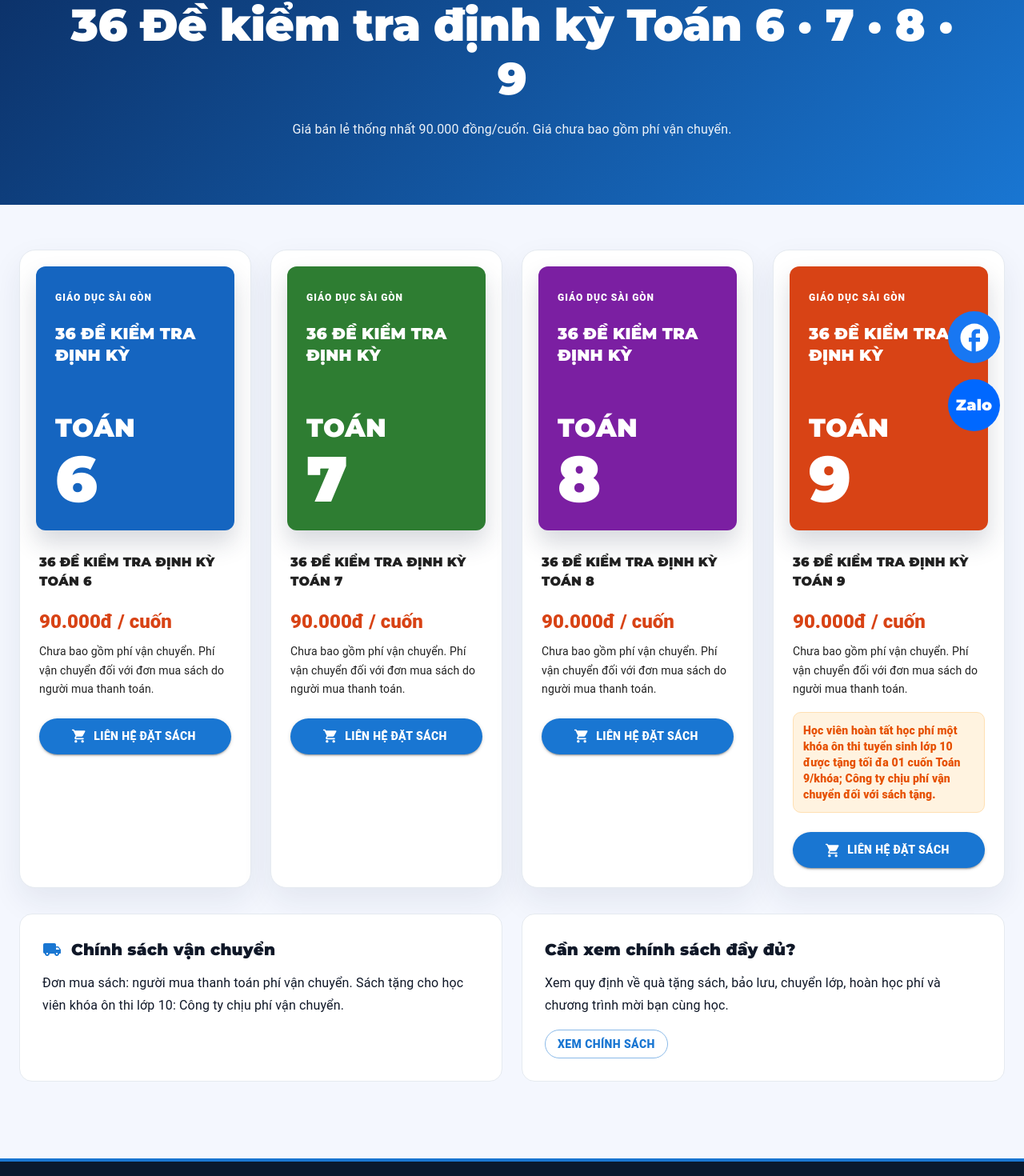
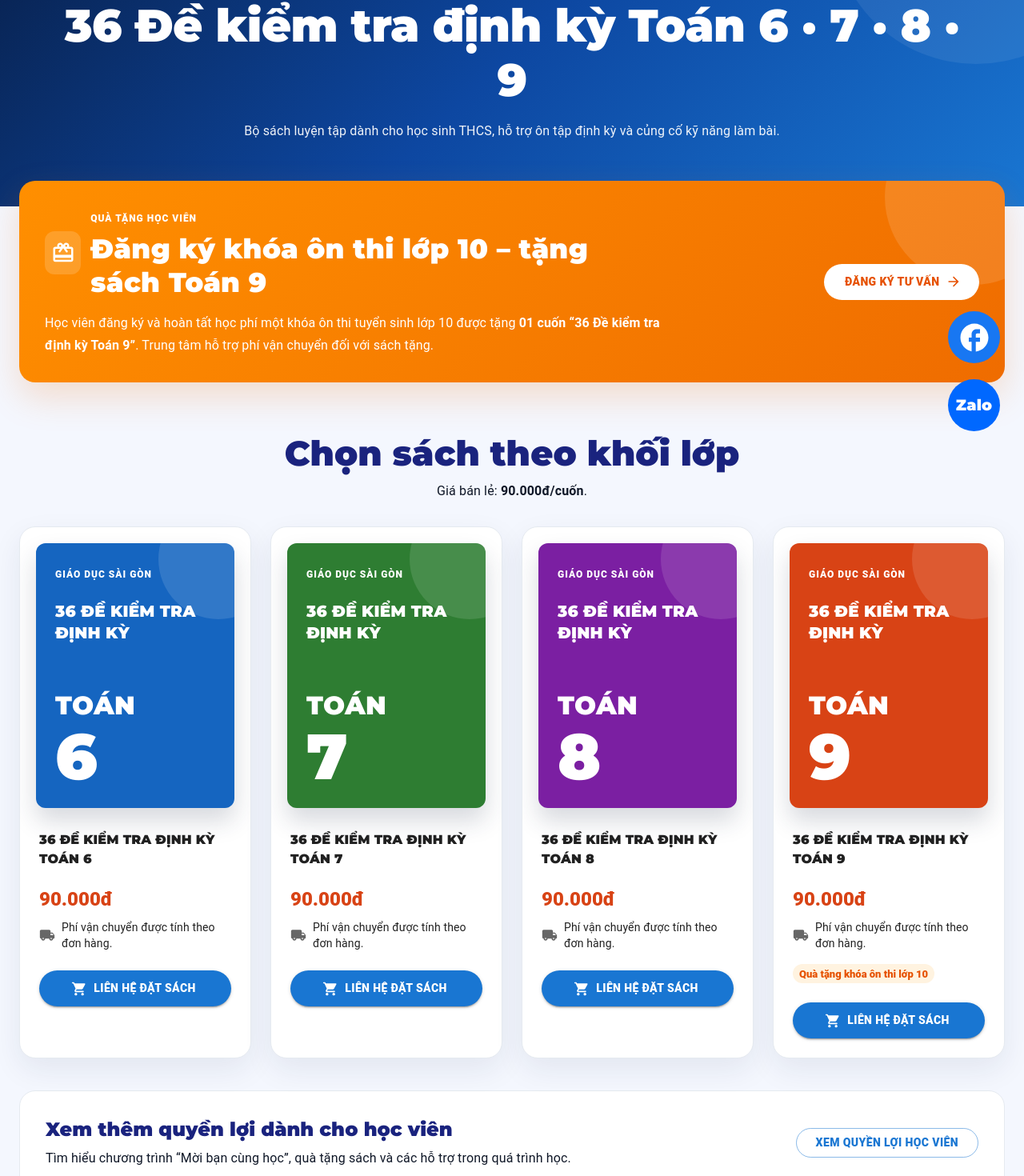
Before and after one commit to khanhu2805/luyen-thi-gdsg, a Next.js app: page /sach in a window 1280 px wide. Shown: the part 211-1681 px from the top of the page at 80% size. Built offline with nearby package versions, Linux system fonts and the light colour scheme.

Commit message:
Redesign books page and highlight course gift

```diff
--- a/app/sach/page.tsx
+++ b/app/sach/page.tsx
@@ -11,6 +11,8 @@ import {
   Stack,
   Typography,
 } from '@mui/material';
+import ArrowForwardRoundedIcon from '@mui/icons-material/ArrowForwardRounded';
+import CardGiftcardRoundedIcon from '@mui/icons-material/CardGiftcardRounded';
 import LocalShippingRoundedIcon from '@mui/icons-material/LocalShippingRounded';
 import MenuBookRoundedIcon from '@mui/icons-material/MenuBookRounded';
 import ShoppingCartRoundedIcon from '@mui/icons-material/ShoppingCartRounded';
@@ -34,32 +36,143 @@ export default function SachPage() {
           py: { xs: 8, md: 10 },
           color: 'white',
           textAlign: 'center',
-          background: 'linear-gradient(135deg, #0b2d62, #1976d2)',
+          position: 'relative',
+          overflow: 'hidden',
+          background: 'linear-gradient(135deg, #081f49 0%, #0d47a1 50%, #1976d2 100%)',
         }}
       >
-        <Container maxWidth="lg">
+        <Box
+          sx={{
+            position: 'absolute',
+            width: 360,
+            height: 360,
+            borderRadius: '50%',
+            right: -120,
+            top: -150,
+            bgcolor: 'rgba(255,255,255,.07)',
+          }}
+        />
+        <Container maxWidth="lg" sx={{ position: 'relative', zIndex: 1 }}>
           <Chip
             icon={<MenuBookRoundedIcon />}
             label="SÁCH LUYỆN TẬP"
-            sx={{ mb: 2, bgcolor: 'rgba(255,255,255,.14)', color: 'white', fontWeight: 900 }}
+            sx={{
+              mb: 2,
+              bgcolor: 'rgba(255,255,255,.14)',
+              color: 'white',
+              border: '1px solid rgba(255,255,255,.18)',
+              fontWeight: 900,
+            }}
           />
           <Typography
             variant="h2"
             sx={{
               fontFamily: fontHeader,
               fontWeight: 900,
-              fontSize: { xs: '2.15rem', md: '3.5rem' },
+              fontSize: { xs: '2.15rem', md: '3.55rem' },
             }}
           >
             36 Đề kiểm tra định kỳ Toán 6 · 7 · 8 · 9
           </Typography>
-          <Typography sx={{ mt: 2, maxWidth: 760, mx: 'auto', opacity: 0.92, lineHeight: 1.7 }}>
-            Giá bán lẻ thống nhất 90.000 đồng/cuốn. Giá chưa bao gồm phí vận chuyển.
+          <Typography sx={{ mt: 2, maxWidth: 760, mx: 'auto', opacity: 0.93, lineHeight: 1.75 }}>
+            Bộ sách luyện tập dành cho học sinh THCS, hỗ trợ ôn tập định kỳ và củng cố kỹ năng làm bài.
           </Typography>
         </Container>
       </Box>
 
-      <Container maxWidth="xl" sx={{ mt: { xs: 5, md: 7 } }}>
+      <Container maxWidth="xl" sx={{ mt: { xs: -3, md: -4 }, position: 'relative', zIndex: 2 }}>
+        <Box
+          sx={{
+            p: { xs: 3, md: 4 },
+            borderRadius: 5,
+            color: 'white',
+            overflow: 'hidden',
+            position: 'relative',
+            background: 'linear-gradient(135deg, #ff8f00, #ef6c00)',
+            boxShadow: '0 18px 45px rgba(239,108,0,.2)',
+          }}
+        >
+          <Box
+            sx={{
+              position: 'absolute',
+              width: 220,
+              height: 220,
+              borderRadius: '50%',
+              right: -70,
+              top: -90,
+              bgcolor: 'rgba(255,255,255,.12)',
+            }}
+          />
+          <Grid container spacing={3} sx={{ alignItems: 'center', position: 'relative' }}>
+            <Grid size={{ xs: 12, md: 8 }}>
+              <Stack direction="row" spacing={1.5} sx={{ alignItems: 'center' }}>
+                <Box
+                  sx={{
+                    width: 54,
+                    height: 54,
+                    borderRadius: 3,
+                    display: 'grid',
+                    placeItems: 'center',
+                    bgcolor: 'rgba(255,255,255,.16)',
+                  }}
+                >
+                  <CardGiftcardRoundedIcon sx={{ fontSize: 30 }} />
+                </Box>
+                <Box>
+                  <Typography variant="overline" sx={{ fontWeight: 900 }}>
+                    QUÀ TẶNG HỌC VIÊN
+                  </Typography>
+                  <Typography variant="h4" sx={{ fontFamily: fontHeader, fontWeight: 900 }}>
+                    Đăng ký khóa ôn thi lớp 10 – tặng sách Toán 9
+                  </Typography>
+                </Box>
+              </Stack>
+              <Typography sx={{ mt: 2, lineHeight: 1.75, maxWidth: 850 }}>
+                Học viên đăng ký và hoàn tất học phí một khóa ôn thi tuyển sinh lớp 10
+                được tặng <b>01 cuốn “36 Đề kiểm tra định kỳ Toán 9”</b>.
+                Trung tâm hỗ trợ phí vận chuyển đối với sách tặng.
+              </Typography>
+            </Grid>
+            <Grid size={{ xs: 12, md: 4 }} sx={{ textAlign: { xs: 'left', md: 'right' } }}>
+              <Button
+                component={Link}
+                href="/#form-dang-ky"
+                variant="contained"
+                endIcon={<ArrowForwardRoundedIcon />}
+                sx={{
+                  borderRadius: 999,
+                  px: 3.2,
+                  py: 1.3,
+                  bgcolor: 'white',
+                  color: '#e65100',
+                  fontWeight: 900,
+                  boxShadow: 'none',
+                  '&:hover': { bgcolor: '#fff8e1', boxShadow: 'none' },
+                }}
+              >
+                Đăng ký tư vấn
+              </Button>
+            </Grid>
+          </Grid>
+        </Box>
+
+        <Box sx={{ textAlign: 'center', mt: { xs: 7, md: 8 }, mb: 4 }}>
+          <Typography
+            variant="h3"
+            sx={{
+              fontFamily: fontHeader,
+              fontWeight: 900,
+              color: '#1a237e',
+              fontSize: { xs: '1.9rem', md: '2.7rem' },
+            }}
+          >
+            Chọn sách theo khối lớp
+          </Typography>
+          <Typography color="text.secondary" sx={{ mt: 1.2 }}>
+            Giá bán lẻ: <b>90.000đ/cuốn</b>.
+          </Typography>
+        </Box>
+
         <Grid container spacing={3}>
           {books.map((book) => (
             <Grid key={book.grade} size={{ xs: 12, sm: 6, lg: 3 }}>
@@ -68,8 +181,13 @@ export default function SachPage() {
                   height: '100%',
                   borderRadius: 5,
                   border: '1px solid #e5eaf0',
-                  boxShadow: '0 16px 38px rgba(31,42,74,.08)',
+                  boxShadow: '0 14px 36px rgba(31,42,74,.08)',
                   overflow: 'hidden',
+                  transition: 'transform .25s ease, box-shadow .25s ease',
+                  '&:hover': {
+                    transform: 'translateY(-6px)',
+                    boxShadow: '0 22px 48px rgba(31,42,74,.13)',
+                  },
                 }}
               >
                 <Box
@@ -84,9 +202,22 @@ export default function SachPage() {
                     flexDirection: 'column',
                     justifyContent: 'space-between',
                     boxShadow: '0 16px 30px rgba(31,42,74,.18)',
+                    position: 'relative',
+                    overflow: 'hidden',
                   }}
                 >
-                  <Box>
+                  <Box
+                    sx={{
+                      position: 'absolute',
+                      width: 150,
+                      height: 150,
+                      borderRadius: '50%',
+                      right: -55,
+                      top: -55,
+                      bgcolor: 'rgba(255,255,255,.12)',
+                    }}
+                  />
+                  <Box sx={{ position: 'relative' }}>
                     <Typography variant="overline" sx={{ fontWeight: 900, letterSpacing: 1 }}>
                       GIÁO DỤC SÀI GÒN
                     </Typography>
@@ -94,7 +225,7 @@ export default function SachPage() {
                       36 ĐỀ KIỂM TRA ĐỊNH KỲ
                     </Typography>
                   </Box>
-                  <Box>
+                  <Box sx={{ position: 'relative' }}>
                     <Typography sx={{ fontFamily: fontHeader, fontWeight: 900, fontSize: '2rem' }}>
                       TOÁN
                     </Typography>
@@ -109,26 +240,26 @@ export default function SachPage() {
                     {book.title}
                   </Typography>
                   <Typography variant="h5" sx={{ mt: 2, color: '#d84315', fontWeight: 900 }}>
-                    90.000đ / cuốn
+                    90.000đ
                   </Typography>
-                  <Typography color="text.secondary" variant="body2" sx={{ mt: 1.2, lineHeight: 1.7 }}>
-                    Chưa bao gồm phí vận chuyển. Phí vận chuyển đối với đơn mua sách do người mua thanh toán.
+                  <Stack direction="row" spacing={1} sx={{ alignItems: 'center', mt: 1.2 }}>
+                    <LocalShippingRoundedIcon sx={{ color: 'text.secondary', fontSize: 20 }} />
+                    <Typography color="text.secondary" variant="body2">
+                      Phí vận chuyển được tính theo đơn hàng.
                     </Typography>
+                  </Stack>
 
                   {book.grade === '9' && (
-                    <Box
+                    <Chip
+                      label="Quà tặng khóa ôn thi lớp 10"
+                      size="small"
                       sx={{
                         mt: 2,
-                        p: 1.5,
-                        borderRadius: 2.5,
                         bgcolor: '#fff3e0',
-                        border: '1px solid #ffe0b2',
+                        color: '#e65100',
+                        fontWeight: 900,
                       }}
-                    >
-                      <Typography variant="body2" sx={{ fontWeight: 800, color: '#e65100' }}>
-                        Học viên hoàn tất học phí một khóa ôn thi tuyển sinh lớp 10 được tặng tối đa 01 cuốn Toán 9/khóa; Công ty chịu phí vận chuyển đối với sách tặng.
-                      </Typography>
-                    </Box>
+                    />
                   )}
 
                   <Button
@@ -149,34 +280,36 @@ export default function SachPage() {
           ))}
         </Grid>
 
-        <Grid container spacing={3} sx={{ mt: 4 }}>
-          <Grid size={{ xs: 12, md: 6 }}>
-            <Box sx={{ height: '100%', p: 3.5, borderRadius: 4, bgcolor: 'white', border: '1px solid #e5eaf0' }}>
-              <Stack direction="row" spacing={1.5} sx={{ alignItems: 'center' }}>
-                <LocalShippingRoundedIcon color="primary" />
-                <Typography variant="h6" sx={{ fontFamily: fontHeader, fontWeight: 900 }}>
-                  Chính sách vận chuyển
+        <Box
+          sx={{
+            mt: 5,
+            p: { xs: 3, md: 4 },
+            borderRadius: 5,
+            bgcolor: 'white',
+            border: '1px solid #e5eaf0',
+            display: { md: 'flex' },
+            alignItems: 'center',
+            justifyContent: 'space-between',
+            gap: 3,
+          }}
+        >
+          <Box>
+            <Typography variant="h5" sx={{ fontFamily: fontHeader, fontWeight: 900, color: '#1a237e' }}>
+              Xem thêm quyền lợi dành cho học viên
             </Typography>
-              </Stack>
-              <Typography color="text.secondary" sx={{ mt: 1.5, lineHeight: 1.75 }}>
-                Đơn mua sách: người mua thanh toán phí vận chuyển. Sách tặng cho học viên khóa ôn thi lớp 10: Công ty chịu phí vận chuyển.
+            <Typography color="text.secondary" sx={{ mt: 0.7, lineHeight: 1.7 }}>
+              Tìm hiểu chương trình “Mời bạn cùng học”, quà tặng sách và các hỗ trợ trong quá trình học.
             </Typography>
           </Box>
-          </Grid>
-          <Grid size={{ xs: 12, md: 6 }}>
-            <Box sx={{ height: '100%', p: 3.5, borderRadius: 4, bgcolor: 'white', border: '1px solid #e5eaf0' }}>
-              <Typography variant="h6" sx={{ fontFamily: fontHeader, fontWeight: 900 }}>
-                Cần xem chính sách đầy đủ?
-              </Typography>
-              <Typography color="text.secondary" sx={{ mt: 1.5, lineHeight: 1.75 }}>
-                Xem quy định về quà tặng sách, bảo lưu, chuyển lớp, hoàn học phí và chương trình mời bạn cùng học.
-              </Typography>
-              <Button component={Link} href="/chinh-sach" variant="outlined" sx={{ mt: 2, borderRadius: 999, fontWeight: 900 }}>
-                Xem chính sách
+          <Button
+            component={Link}
+            href="/chinh-sach"
+            variant="outlined"
+            sx={{ mt: { xs: 2, md: 0 }, borderRadius: 999, px: 3, fontWeight: 900, whiteSpace: 'nowrap' }}
+          >
+            Xem quyền lợi học viên
           </Button>
         </Box>
-          </Grid>
-        </Grid>
       </Container>
     </Box>
   );
```
Lines whose indentation alone changed are shown as unchanged.
